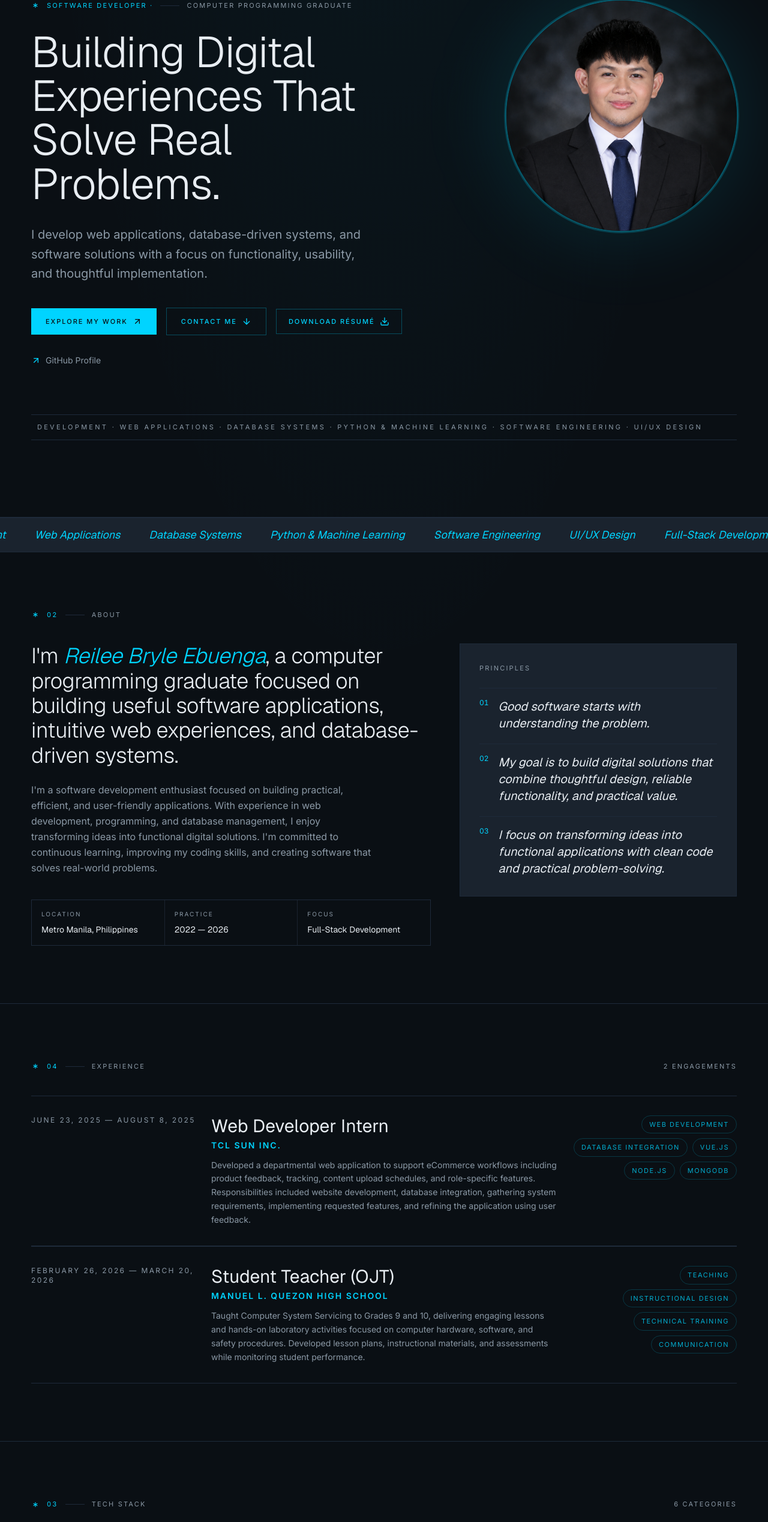
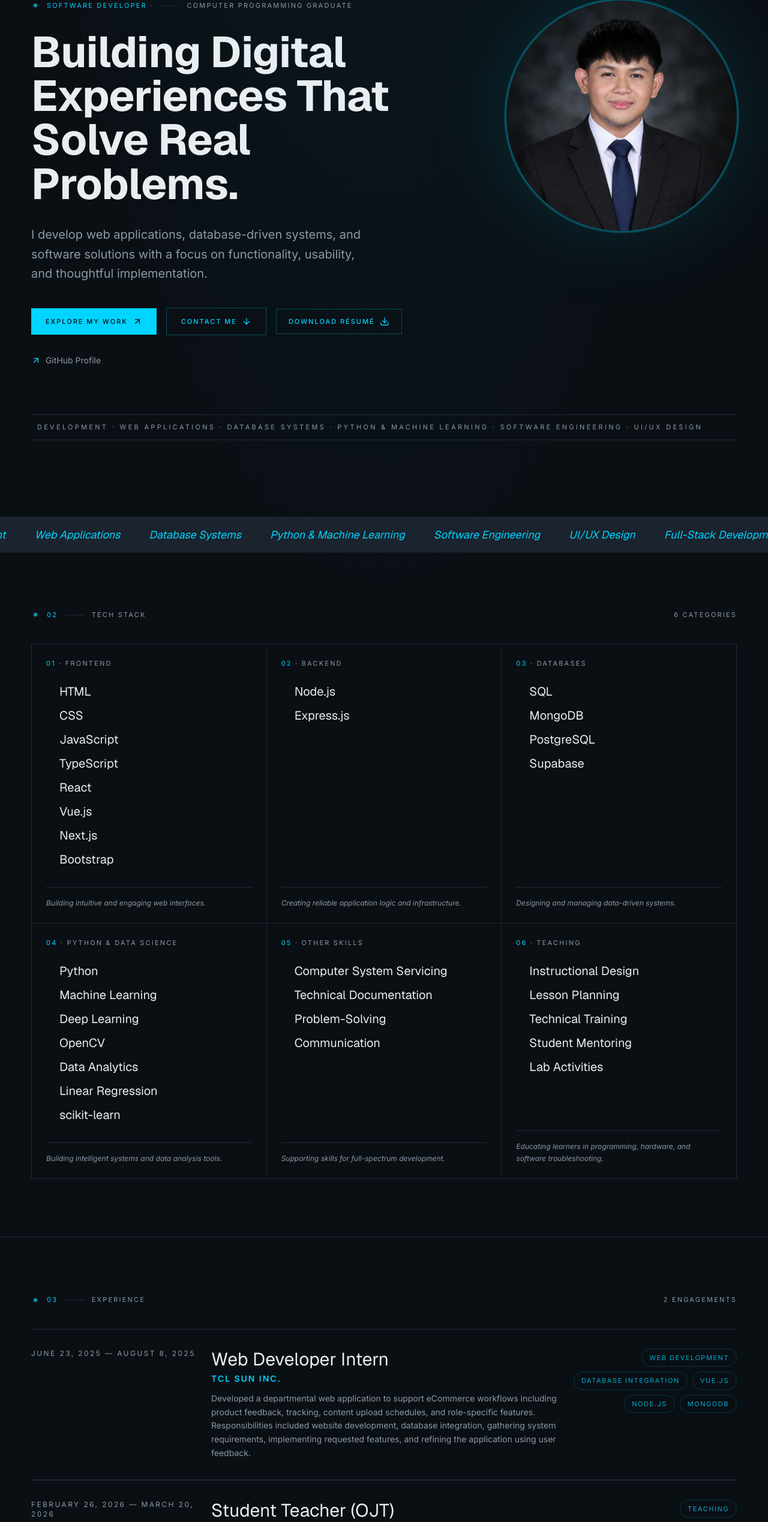
Before and after one commit to bryle3184/PersonalPortfolio, a React (Vite) app: page / in a window 1280 px wide. Shown: the part 224-2762 px from the top of the page at 60% size. Built offline with nearby package versions, Linux system fonts and the light colour scheme; no server answers.

Commit message:
Updated font and structure

```diff
--- a/src/components/Contact.tsx
+++ b/src/components/Contact.tsx
@@ -74,7 +74,7 @@ export default function Contact({ person }: { person: PortfolioData["person"] })
       <div className="section-container py-16 lg:py-24">
         <Reveal>
           <p className="label flex items-center gap-3">
-            <span className="text-electric">07</span>
+            <span className="text-electric">06</span>
             <span className="h-px w-8 bg-border" aria-hidden="true" />
             <span>Contact</span>
           </p>
--- a/src/components/Credentials.tsx
+++ b/src/components/Credentials.tsx
@@ -17,7 +17,7 @@ export default function Credentials({ credentials }: { credentials: PortfolioDat
       <div className="section-container py-16 lg:py-24">
         <Reveal>
           <div className="flex flex-wrap items-end justify-between gap-4">
-            <SectionLabel index="06">Credentials</SectionLabel>
+            <SectionLabel index="05">Credentials</SectionLabel>
             <p className="label">Degrees & Certificates</p>
           </div>
         </Reveal>
--- a/src/components/Experience.tsx
+++ b/src/components/Experience.tsx
@@ -8,7 +8,7 @@ export default function Experience({ experience }: { experience: PortfolioData["
       <div className="section-container py-16 lg:py-24">
         <Reveal>
           <div className="flex flex-wrap items-end justify-between gap-4">
-            <SectionLabel index="04">Experience</SectionLabel>
+            <SectionLabel index="03">Experience</SectionLabel>
             <p className="label">{experience.length} engagements</p>
           </div>
         </Reveal>
--- a/src/components/Hero.tsx
+++ b/src/components/Hero.tsx
@@ -23,7 +23,7 @@ export default function Hero({ person, hero, marquee }: HeroProps) {
             </Reveal>
 
             <Reveal delay={80}>
-              <h1 className="mt-8 font-display text-4xl font-light leading-[1.02] tracking-[-0.01em] text-ink sm:text-5xl md:text-6xl lg:text-7xl">
+              <h1 className="mt-8 font-display text-4xl font-bold leading-[1.02] tracking-[-0.01em] text-ink sm:text-5xl md:text-6xl lg:text-7xl">
                 {hero.headline}
               </h1>
             </Reveal>
--- a/src/components/Nav.tsx
+++ b/src/components/Nav.tsx
@@ -5,12 +5,12 @@ import type { PortfolioData } from "../types";
 
 const SECTIONS = [
   { n: "01", label: "Home", id: "top" },
-  { n: "02", label: "About", id: "about" },
-  { n: "03", label: "Tech Stack", id: "skills" },
-  { n: "04", label: "Experience", id: "experience" },
-  { n: "05", label: "Projects", id: "work" },
-  { n: "06", label: "Documentation", id: "documentation" },
-  { n: "07", label: "Contact", id: "contact" },
+  // { n: "02", label: "About", id: "about" },
+  { n: "02", label: "Tech Stack", id: "skills" },
+  { n: "03", label: "Experience", id: "experience" },
+  { n: "04", label: "Projects", id: "work" },
+  { n: "05", label: "Documentation", id: "documentation" },
+  { n: "06", label: "Contact", id: "contact" },
 ];
 
 export default function Nav({ person }: { person: PortfolioData["person"] }) {
--- a/src/components/Projects.tsx
+++ b/src/components/Projects.tsx
@@ -19,7 +19,7 @@ export default function Projects({ projects }: { projects: PortfolioData["projec
       <div className="section-container py-16 lg:py-24">
         <Reveal>
           <div className="flex flex-wrap items-end justify-between gap-4">
-            <SectionLabel index="05">Selected Works</SectionLabel>
+            <SectionLabel index="04">Selected Works</SectionLabel>
             <p className="label">{projects.length} Projects</p>
           </div>
         </Reveal>
--- a/src/components/Skills.tsx
+++ b/src/components/Skills.tsx
@@ -9,7 +9,7 @@ export default function Skills({ skills }: { skills: PortfolioData["techStack"]
       <div className="section-container py-16 lg:py-24">
         <Reveal>
           <div className="flex flex-wrap items-end justify-between gap-4">
-            <SectionLabel index="03">Tech Stack</SectionLabel>
+            <SectionLabel index="02">Tech Stack</SectionLabel>
             <p className="label">{skills.length} categories</p>
           </div>
         </Reveal>
--- a/src/pages/Home.tsx
+++ b/src/pages/Home.tsx
@@ -31,11 +31,11 @@ export default function Home() {
       <main>
         <Hero person={data.person} hero={data.hero} marquee={data.marquee} />
         <Marquee items={data.marquee} />
-        <About person={data.person} principles={data.principles} />
+        {/* <About person={data.person} principles={data.principles} /> */}
+        <Skills skills={data.techStack} />
         <Experience experience={data.experience} />
-        <Skills skills={data.techStack} />
+        <Projects projects={data.projects} />
         <Credentials credentials={data.credentials} />
-        <Projects projects={data.projects} />
         <Contact person={data.person} />
       </main>
       <Footer person={data.person} marquee={data.marquee} />
```
